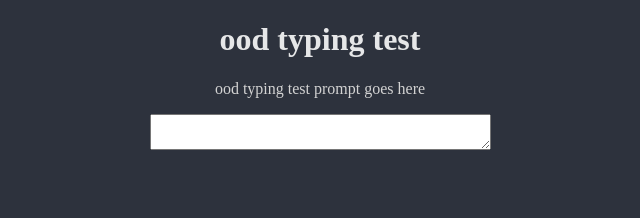
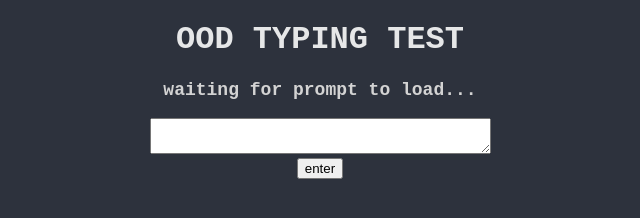
Before and after one commit to TheFlyingJeep/websiteArcade, a plain HTML site: page monkeyType/index.html in a window 1280 px wide. Shown: the whole page, without its empty margins (320-960 px from the left). Drawn offline with Linux system fonts and the light colour scheme.

Commit message:
yes i edit

```diff
--- a/monkeyType/index.html
+++ b/monkeyType/index.html
@@ -7,11 +7,14 @@
     <link href="style.css" rel="stylesheet" type="text/css" />
   </head>
   <body>
-    <h1>ood typing test</h1>
+    <h1>OOD TYPING TEST</h1>
 
-    <p>ood typing test prompt goes here</p>
+    <p id="promptArea">waiting for prompt to load...</p>
+
     <div>
     <textarea class="textinput" id="textbox" cols="40" rows="2"></textarea>
+    <br>
+    <button class="button" onclick="generatePrompt()">enter</button>
     </div>
     <script src="script.js"></script>
   </body>
--- a/monkeyType/script.js
+++ b/monkeyType/script.js
@@ -1,5 +1,10 @@
 function waitForDelay(delay) {
     return new Promise(resolve => setTimeout(resolve, delay));
+}
+
+function generatePrompt(){
+    var game = new Game();
+    game.generatePrompt();
 }
 
 class Game{
@@ -34,7 +39,8 @@ class Game{
         /*
         go through words_alpha and randomly choose 1000 words
         */
-        return this.prompt;
+        this.prompt = "a b c d e f g h i j k l m n o p q r s t u v w x y z";
+        document.getElementById("promptArea").innerHTML = this.prompt;
     }
 
     compareText(text) {
--- a/monkeyType/style.css
+++ b/monkeyType/style.css
@@ -5,11 +5,16 @@ body{
 h1{
     color: #e6e7e8;
     text-align: center;
+    font-family:'Courier New';
+    font-size: xx-large;
 }
 
 p{
     color: lightgray;
     text-align: center;
+    font-family:'Courier New';
+    font-size: large;
+    font-weight: 600;
 }
 
 div {
```
